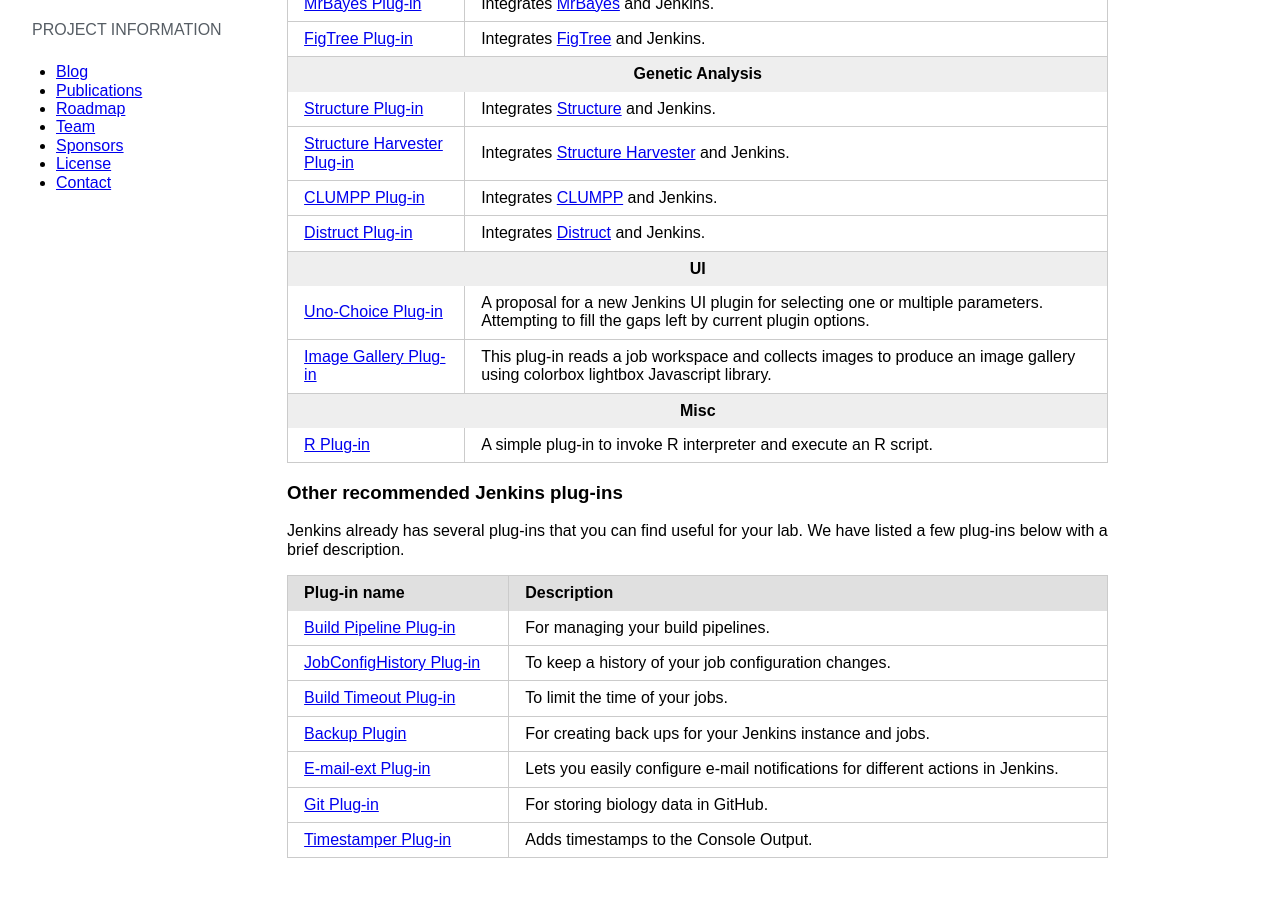
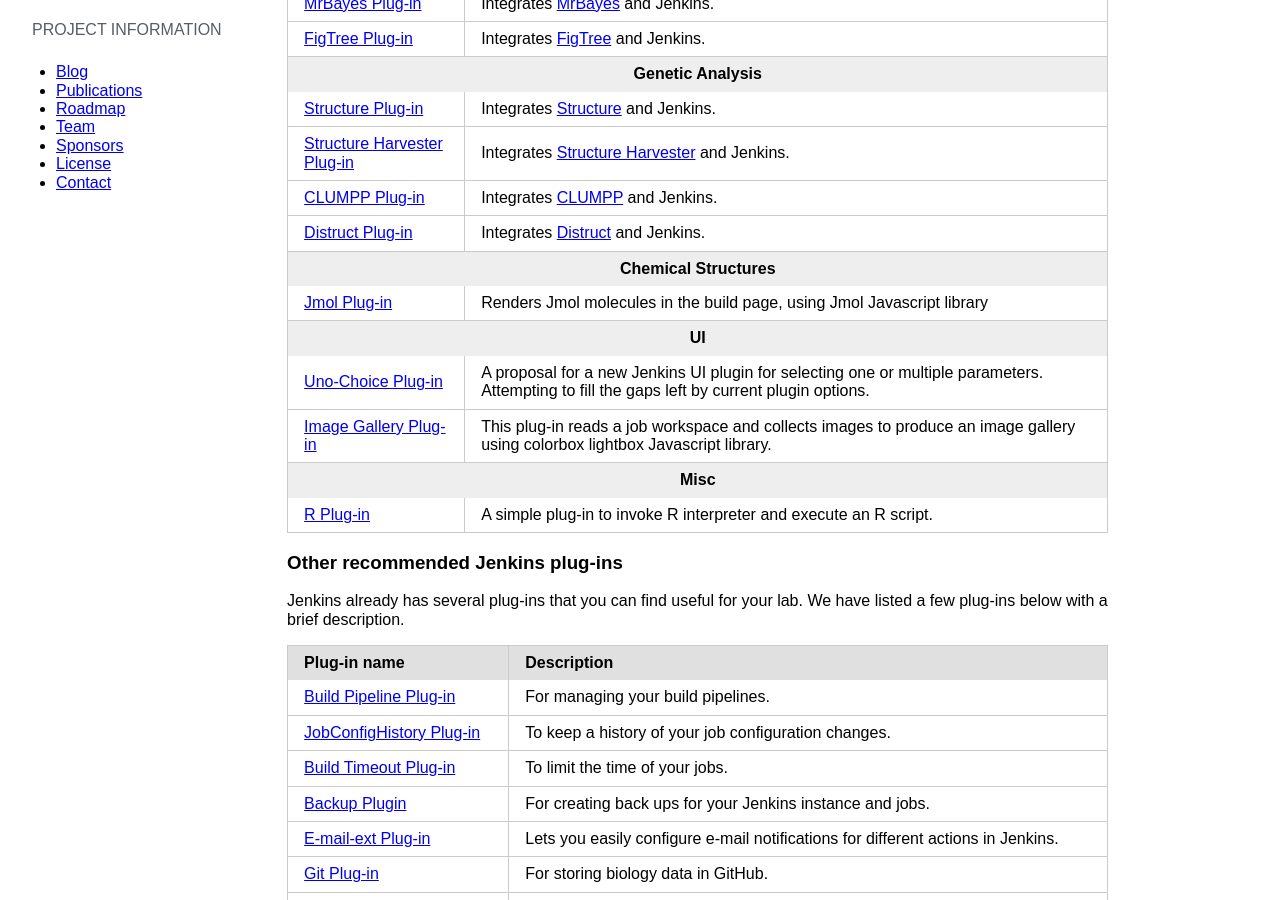
Before and after one commit to biouno/biouno.github.io, a Jekyll site: the page built from jenkins-plugins.md, in a window 1280 px wide and 900 px high, scrolled down 447 px. Built offline with Jekyll 4.4.1, drawn with Linux system fonts in a browser that asks for light colours; nearby versions of some CDN libraries; some web fonts are replaced; library files that are not in the unit come from our copies.

Commit message:
Adding jmol-plugin

```diff
--- a/jenkins-plugins.md
+++ b/jenkins-plugins.md
@@ -51,10 +51,17 @@
 			<td>Integrates <a href="http://www.stanford.edu/group/rosenberglab/distruct.html">Distruct</a> and Jenkins.</td>
 		</tr>
 		<tr>
+			<th colspan="2" style="background-color: #EEEEEE">Chemical Structures</th>
+		</tr>
+		<tr>
+			<td><a href="https://github.com/biouno/jmol-plugin" title="Jmol Plug-in">Jmol Plug-in</a></td>
+			<td>Renders Jmol molecules in the build page, using Jmol Javascript library</td>
+		</tr>
+		<tr>
 			<th colspan="2" style="background-color: #EEEEEE">UI</th>
 		</tr>
 		<tr>
-			<td><a href="https://github.com/biouno/uno-choice-plugin" title="Uno-Choice Distruct Plug-in">Uno-Choice Plug-in</a></td>
+			<td><a href="https://github.com/biouno/uno-choice-plugin" title="Uno-Choice Plug-in">Uno-Choice Plug-in</a></td>
 			<td>A proposal for a new Jenkins UI plugin for selecting one or multiple parameters. Attempting to fill the gaps left by current plugin options.</td>
 		</tr>
 		<tr>
```
